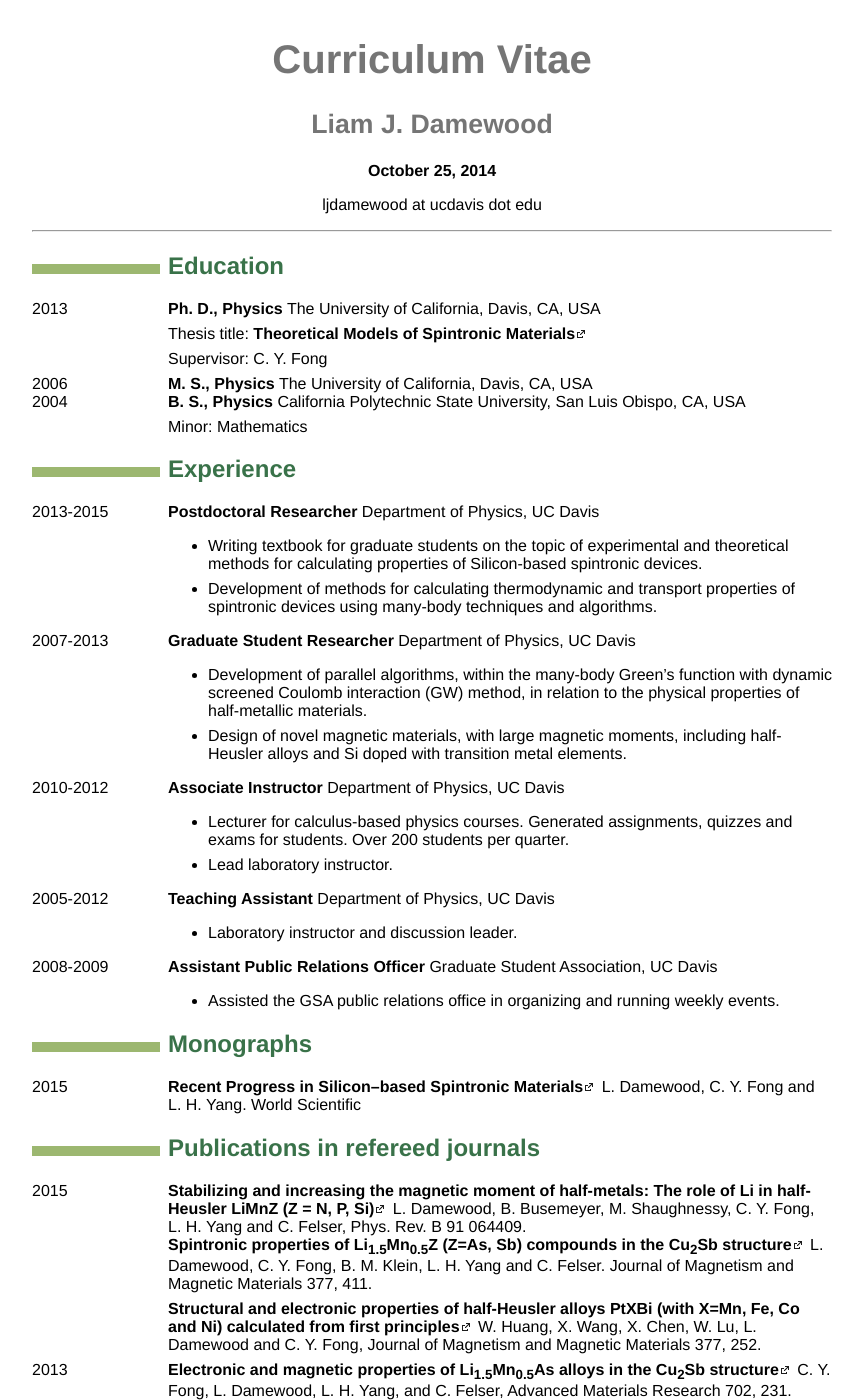
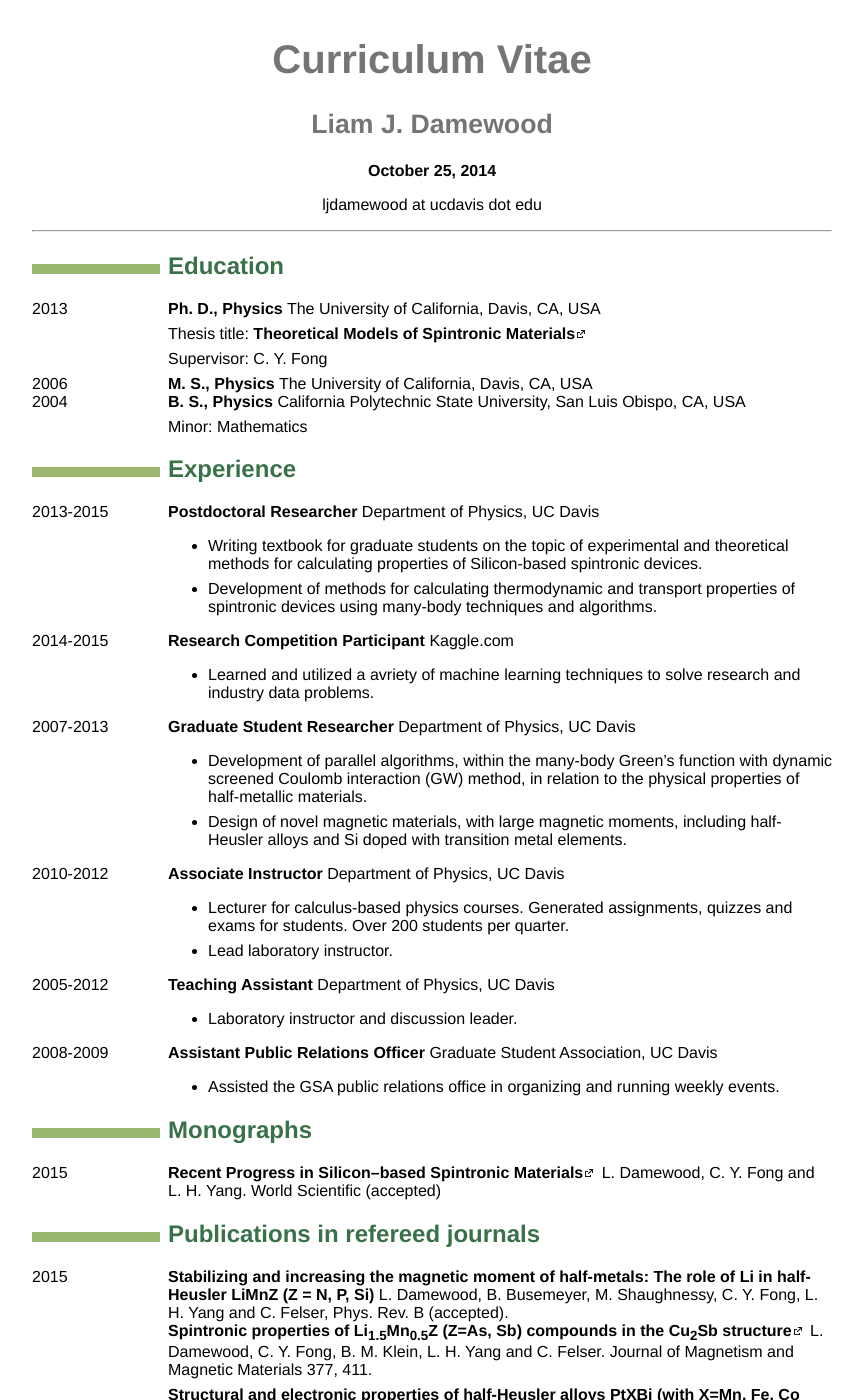
Before and after one commit to ldamewood/ldamewood.github.io, a Jekyll site: the page cv.html, which Jekyll copies as it is, in a window 1280 px wide and 1400 px high. Shown: the whole window, without its empty margins (208-1071 px from the left). Built offline with Jekyll 4.4.1, drawn with Linux system fonts in a browser that asks for light colours; some of the changed text lies outside the part shown.

Commit message:
CV update

```diff
--- a/cv.html
+++ b/cv.html
@@ -45,6 +45,12 @@
 <li><p>Development of methods for calculating thermodynamic and transport properties of spintronic devices using many-body techniques and algorithms.</p></li>
 </ul>
 </dd>
+<dt>2014-2015</dt>
+<dd><p><strong>Research Competition Participant</strong> Kaggle.com</p>
+<ul>
+<li>Learned and utilized a avriety of machine learning techniques to solve research and industry data problems.</li>
+</ul>
+</dd>
 <dt>2007-2013</dt>
 <dd><p><strong>Graduate Student Researcher</strong> Department of Physics, UC Davis</p>
 <ul>
@@ -75,13 +81,13 @@
 <h2 id="monographs">Monographs</h2>
 <dl>
 <dt>2015</dt>
-<dd><strong><a href="http://www.worldscientific.com/worldscibooks/10.1142/9410">Recent Progress in Silicon–based Spintronic Materials</a></strong> L. Damewood, C. Y. Fong and L. H. Yang. World Scientific
+<dd><strong><a href="http://www.worldscientific.com/worldscibooks/10.1142/9410">Recent Progress in Silicon–based Spintronic Materials</a></strong> L. Damewood, C. Y. Fong and L. H. Yang. World Scientific (accepted)
 </dd>
 </dl>
 <h2 id="publications-in-refereed-journals">Publications in refereed journals</h2>
 <dl>
 <dt>2015</dt>
-<dd><a href="http://journals.aps.org/prb/abstract/10.1103/PhysRevB.91.064409"><strong>Stabilizing and increasing the magnetic moment of half-metals: The role of Li in half-Heusler LiMnZ (Z = N, P, Si)</strong></a> L. Damewood, B. Busemeyer, M. Shaughnessy, C. Y. Fong, L. H. Yang and C. Felser, Phys. Rev. B 91 064409.
+<dd><strong>Stabilizing and increasing the magnetic moment of half-metals: The role of Li in half-Heusler LiMnZ (Z = N, P, Si)</strong> L. Damewood, B. Busemeyer, M. Shaughnessy, C. Y. Fong, L. H. Yang and C. Felser, Phys. Rev. B (accepted).
 </dd>
 <dd><p><a href="http://www.sciencedirect.com/science/article/pii/S0304885314010385"><strong>Spintronic properties of Li<sub>1.5</sub>Mn<sub>0.5</sub>Z (Z=As, Sb) compounds in the Cu<sub>2</sub>Sb structure</strong></a> L. Damewood, C. Y. Fong, B. M. Klein, L. H. Yang and C. Felser. Journal of Magnetism and Magnetic Materials 377, 411.</p>
 </dd>
```
Also changed, not shown: other parts of cv.html (+1 -0 lines).
